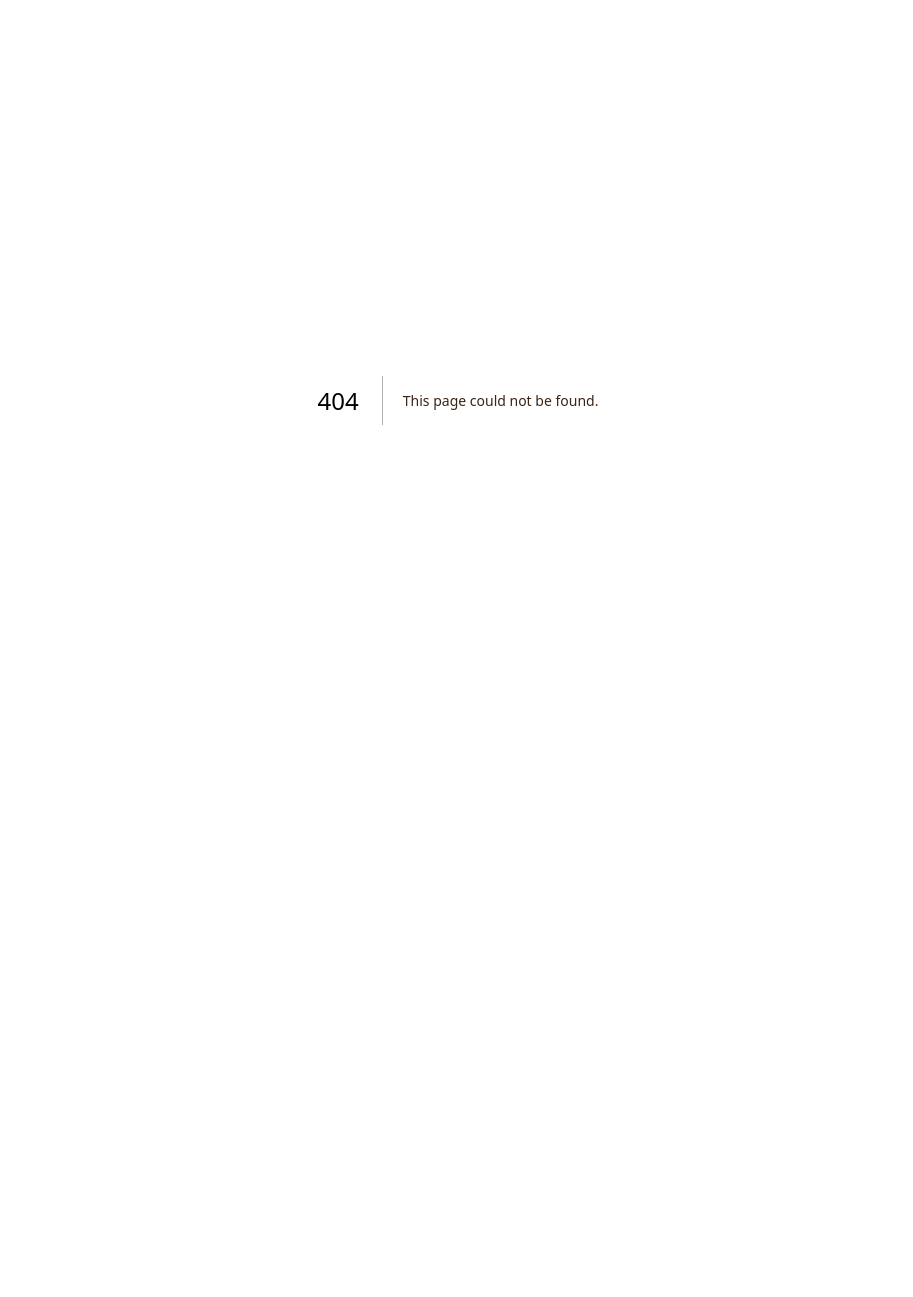
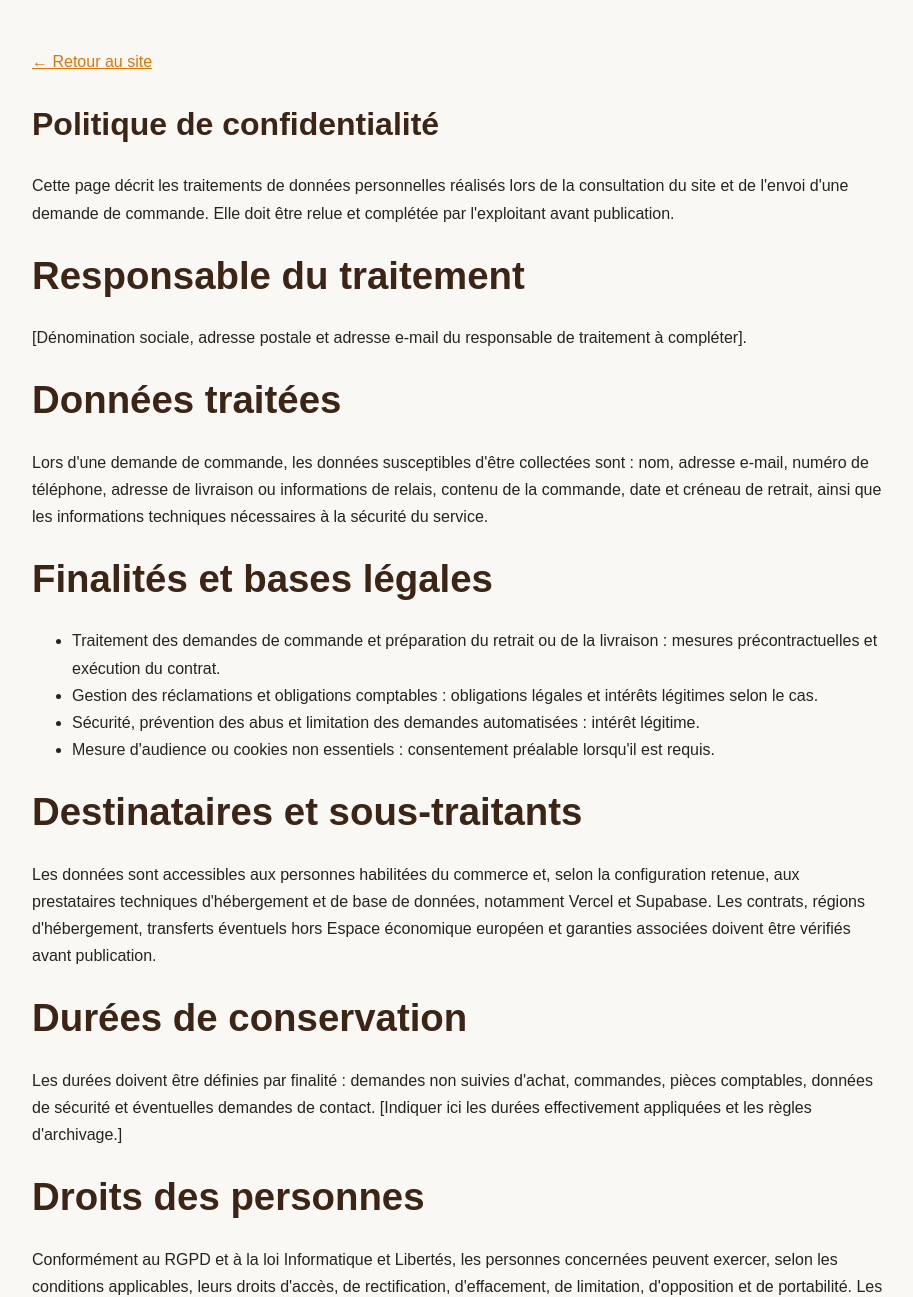
Before and after one commit to casamtp/Naya, a Next.js app in the folder next-app/: page /politique-de-confidentialite in a window 1280 px wide. Before the commit this address had no page. Shown: the top 1297 px of the page, without its empty margins (182-1095 px from the left). Before the commit the page ends 800 px from the top, so only its background shows below. Built offline with nearby package versions, Linux system fonts and the light colour scheme.

Commit message:
Add NAYA Next.js migration: next-app/src/app/politique-de-confidentialite/page.tsx

```diff
--- /dev/null
+++ b/next-app/src/app/politique-de-confidentialite/page.tsx
@@ -0,0 +1,30 @@
+export default function ConfidentialitePage() {
+  return <main className="legal">
+    <a className="back" href="/">← Retour au site</a>
+    <h1>Politique de confidentialité</h1>
+    <p>Cette page décrit les traitements de données personnelles réalisés lors de la consultation du site et de l'envoi d'une demande de commande. Elle doit être relue et complétée par l'exploitant avant publication.</p>
+    <h2>Responsable du traitement</h2>
+    <p>[Dénomination sociale, adresse postale et adresse e-mail du responsable de traitement à compléter].</p>
+    <h2>Données traitées</h2>
+    <p>Lors d'une demande de commande, les données susceptibles d'être collectées sont : nom, adresse e-mail, numéro de téléphone, adresse de livraison ou informations de relais, contenu de la commande, date et créneau de retrait, ainsi que les informations techniques nécessaires à la sécurité du service.</p>
+    <h2>Finalités et bases légales</h2>
+    <ul>
+      <li>Traitement des demandes de commande et préparation du retrait ou de la livraison : mesures précontractuelles et exécution du contrat.</li>
+      <li>Gestion des réclamations et obligations comptables : obligations légales et intérêts légitimes selon le cas.</li>
+      <li>Sécurité, prévention des abus et limitation des demandes automatisées : intérêt légitime.</li>
+      <li>Mesure d'audience ou cookies non essentiels : consentement préalable lorsqu'il est requis.</li>
+    </ul>
+    <h2>Destinataires et sous-traitants</h2>
+    <p>Les données sont accessibles aux personnes habilitées du commerce et, selon la configuration retenue, aux prestataires techniques d'hébergement et de base de données, notamment Vercel et Supabase. Les contrats, régions d'hébergement, transferts éventuels hors Espace économique européen et garanties associées doivent être vérifiés avant publication.</p>
+    <h2>Durées de conservation</h2>
+    <p>Les durées doivent être définies par finalité : demandes non suivies d'achat, commandes, pièces comptables, données de sécurité et éventuelles demandes de contact. [Indiquer ici les durées effectivement appliquées et les règles d'archivage.]</p>
+    <h2>Droits des personnes</h2>
+    <p>Conformément au RGPD et à la loi Informatique et Libertés, les personnes concernées peuvent exercer, selon les conditions applicables, leurs droits d'accès, de rectification, d'effacement, de limitation, d'opposition et de portabilité. Les demandes peuvent être adressées à : [adresse e-mail de contact].</p>
+    <p>Une réclamation peut également être adressée à la CNIL (www.cnil.fr).</p>
+    <h2>Cookies et stockage local</h2>
+    <p>Le site peut utiliser le stockage local du navigateur pour mémoriser séparément le panier épicerie et le panier traiteur. Ce stockage reste sur l'appareil du visiteur. Les éventuels cookies ou traceurs de mesure d'audience doivent être inventoriés et configurés conformément aux règles applicables.</p>
+    <h2>Sécurité</h2>
+    <p>Des mesures techniques et organisationnelles sont mises en œuvre pour limiter les accès non autorisés. Aucune transmission sur internet ne peut toutefois être garantie comme absolument sécurisée.</p>
+    <p><strong>À compléter :</strong> coordonnées du responsable, durées de conservation, adresse d'exercice des droits, inventaire des traceurs, configuration des prestataires et date de mise à jour.</p>
+  </main>;
+}
```
